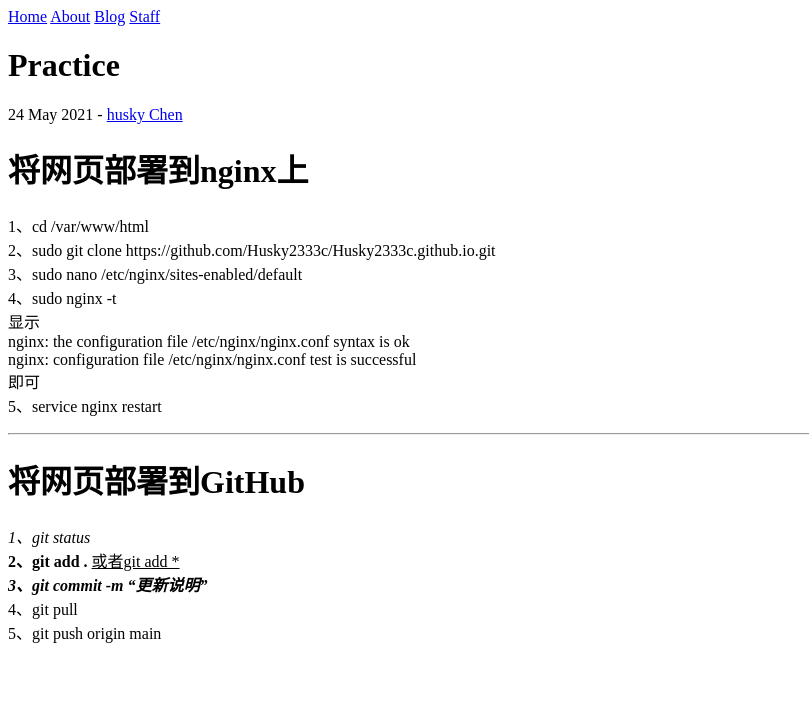
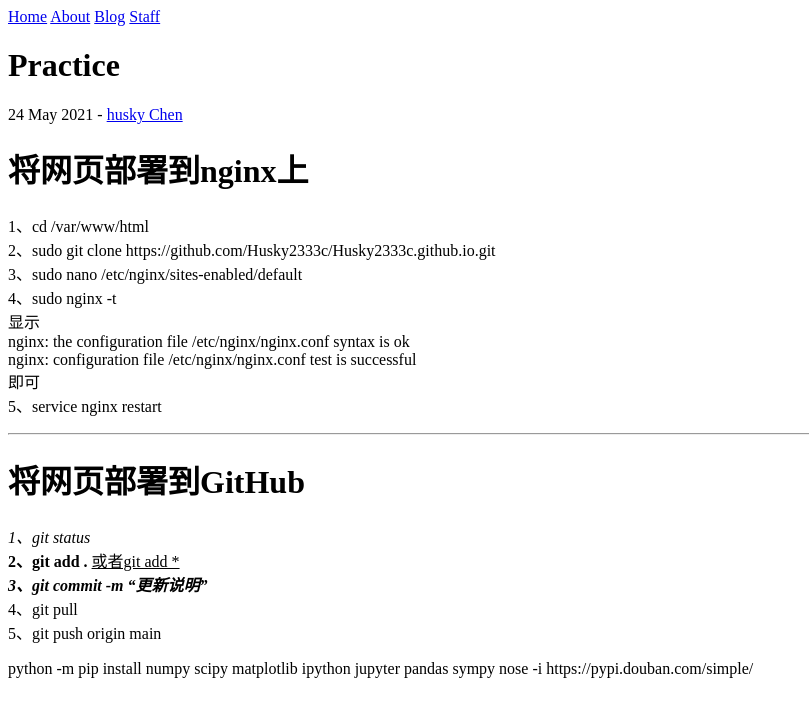
Before and after one commit to Husky2333c/Husky2333c.github.io, a Jekyll site: the page built from _posts/2021-05-24-practice.md, in a window 1280 px wide. Shown: the top 717 px of the page, without its empty margins (0-809 px from the left). Built offline with Jekyll 4.4.1, drawn with Linux system fonts in a browser that asks for light colours.

Commit message:
2021/6/18

```diff
--- a/_posts/2021-05-24-practice.md
+++ b/_posts/2021-05-24-practice.md
@@ -22,3 +22,5 @@ nginx: configuration file /etc/nginx/nginx.conf test is successful
 ***3、git commit -m "更新说明"***
 4、git pull
 5、git push origin main
+
+python -m pip install numpy scipy matplotlib ipython jupyter pandas sympy nose -i https://pypi.douban.com/simple/
```
